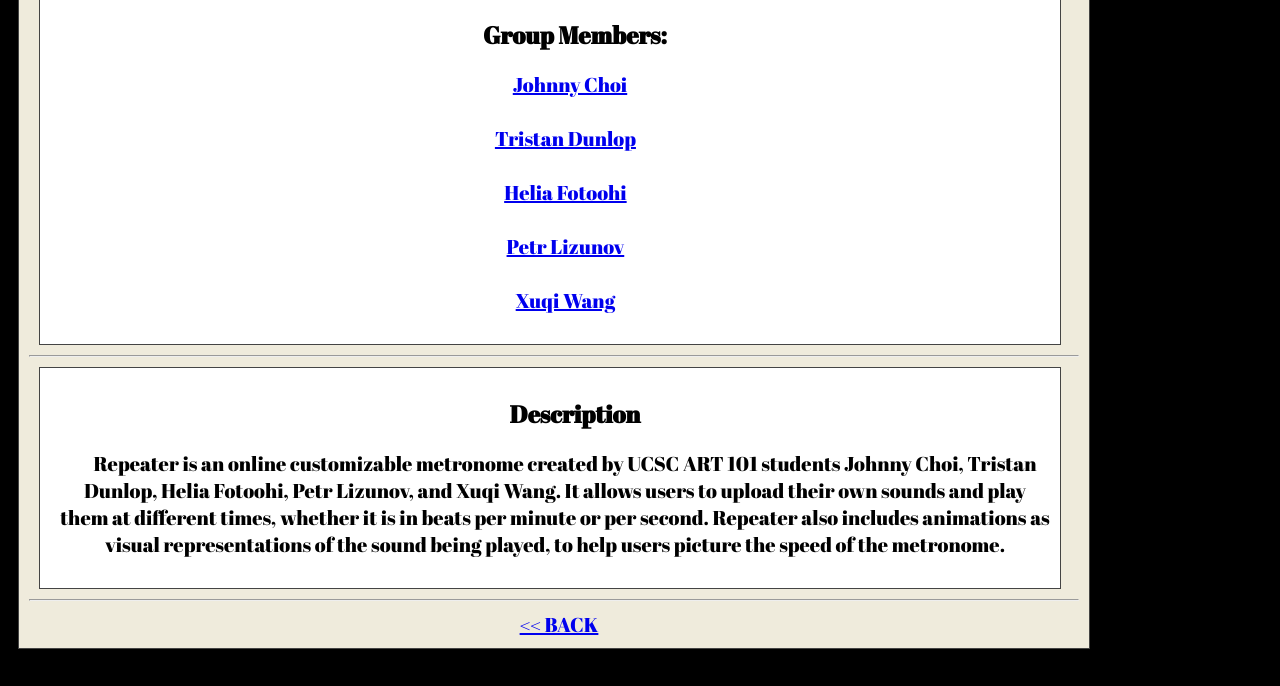
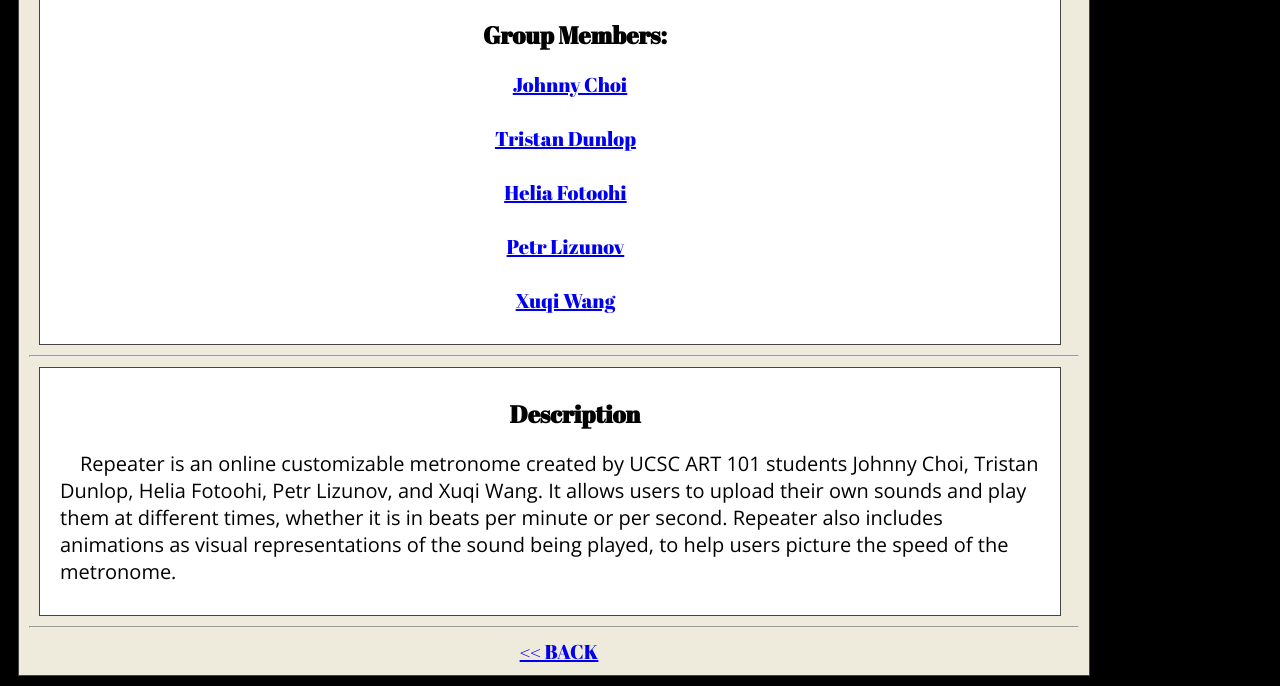
Before and after one commit to cchoi14/REPEATER, a plain HTML site: page about.html in a window 1280 px wide. Shown: the part 163-849 px from the top of the page. Before the commit the page ends 822 px from the top, so only its background shows below. Drawn offline with nearby package versions, Linux system fonts and the light colour scheme.

Commit message:
Update about.css

```diff
--- a/css/about.css
+++ b/css/about.css
@@ -53,6 +53,11 @@ a{
   font-size: 20px;
 }
 
+#text p{
+  text-align: left;
+  font-family: 'Open Sans', sans-serif;
+}
+
 #content{
   text-align: center;
   background-color: #efebdc;
```
